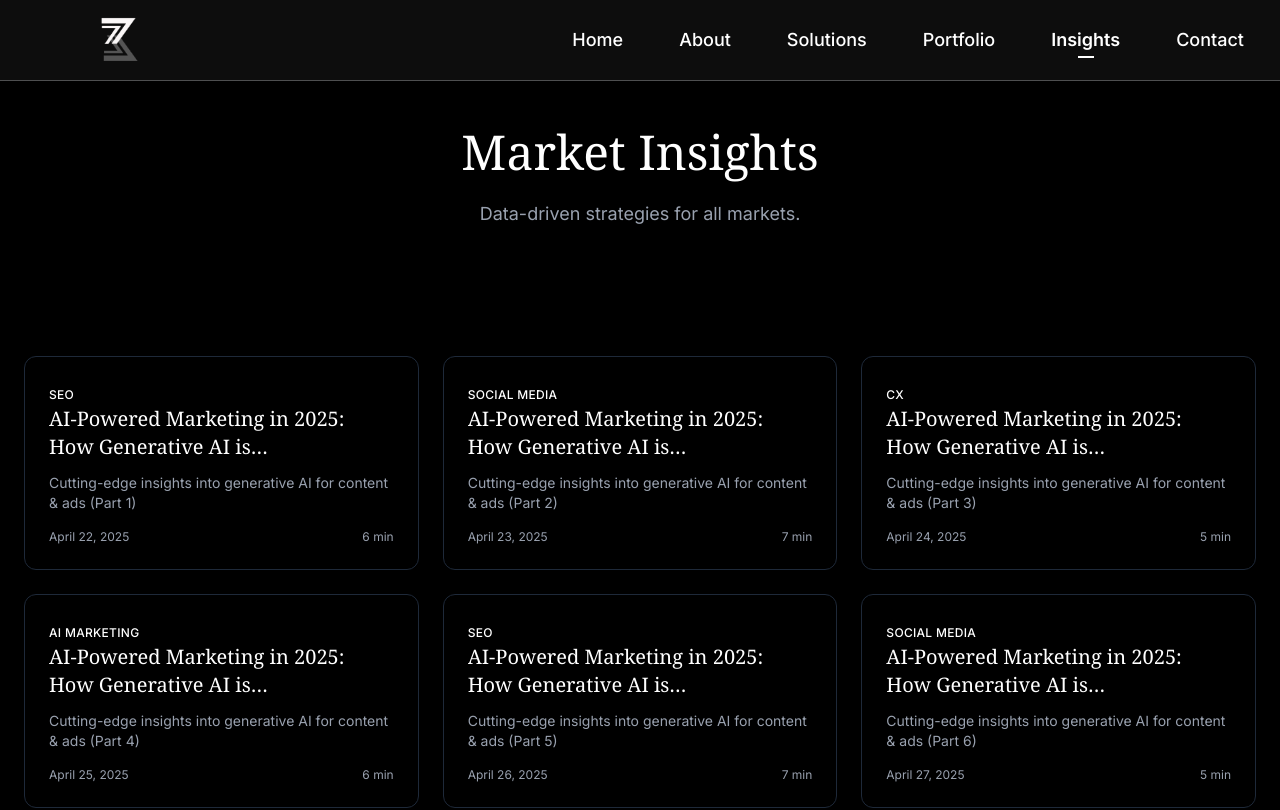
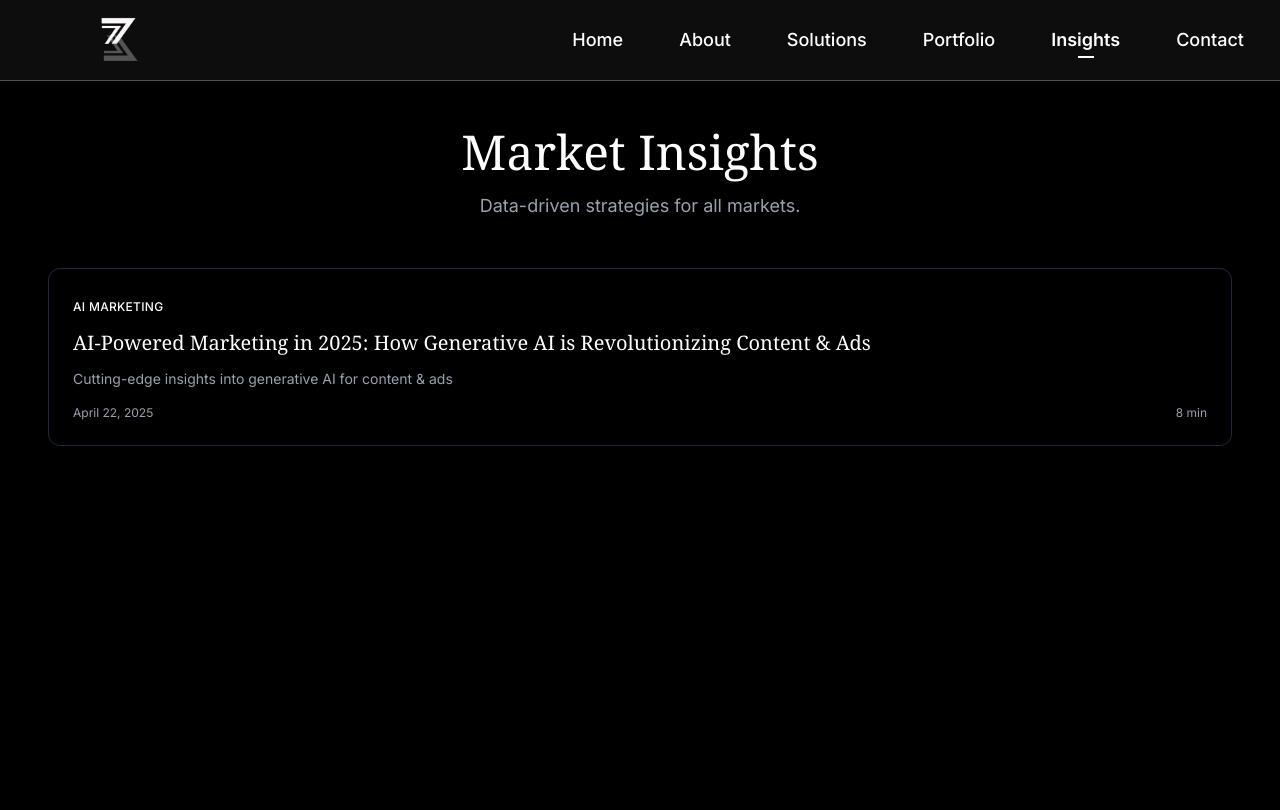
Before and after one commit to avomaster/kmafinal, a Next.js app: page /blogMain in a window 1280 px wide. Shown: the top 810 px of the page. Built offline with nearby package versions, Linux system fonts and the light colour scheme.

Commit message:
AI Marketing Blog 1

```diff
--- a/app/blogMain/Blog1/page.js
+++ b/app/blogMain/Blog1/page.js
@@ -80,7 +80,7 @@ export default function BlogAI2025() {
               AI‑Powered Marketing in 2025: How Generative AI is Revolutionizing Content & Ads
             </h1>
             <div className="flex items-center text-gray-400 space-x-4 mb-8">
-              <time dateTime="2025-04-21">April 21, 2025</time>
+              <time dateTime="2025-04-21">April 22, 2025</time>
               <span>•</span>
               <span>8 min read</span>
             </div>
--- a/app/blogMain/page.js
+++ b/app/blogMain/page.js
@@ -1,116 +1,81 @@
 "use client";
 
-import { motion } from 'framer-motion';
-import { useState }  from 'react';
-import Link          from 'next/link';
-import Navigation    from '../navigation';
-import Footer        from '../Footer';
+import { motion } from "framer-motion";
+import Link from "next/link";
+import Navigation from "../navigation";
+import Footer from "../Footer";
 
-const generateBlogs = () => {
-  const blogs = [];
-  for (let i = 1; i <= 30; i++) {
-    blogs.push({
-      id: i,
-      title: `AI-Powered Marketing in 2025: How Generative AI is Revolutionizing Content & Ads`,
-      slug: `blog${i}`,
-      path: `/blogMain/Blog1`,
-      description: `Cutting-edge insights into generative AI for content & ads (Part ${i})`,
-      date: new Date(2025, 3, 21 + i).toLocaleDateString('en-US', {
-        month: 'long',
-        day: 'numeric',
-        year: 'numeric'
+const allBlogs = [
+  {
+    id: 1,
+    title:
+      "AI-Powered Marketing in 2025: How Generative AI is Revolutionizing Content & Ads",
+    path: "/blogMain/Blog1",
+    description: "Cutting-edge insights into generative AI for content & ads",
+    date: new Date(2025, 3, 22).toLocaleDateString("en-US", {
+      month: "long",
+      day: "numeric",
+      year: "numeric",
     }),
-      category: ["AI Marketing", "SEO", "Social Media", "CX"][i % 4],
-      readTime: `${5 + (i % 3)} min`
-    });
-  }
-  return blogs;
-};
-
-const allBlogs      = generateBlogs();
-const POSTS_PER_PAGE = 6;
+    category: "AI Marketing",
+    readTime: "8 min",
+  },
+];
 
 export default function BlogMain() {
-  const [visiblePosts, setVisiblePosts] = useState(POSTS_PER_PAGE);
-
-  const loadMore = () => {
-    setVisiblePosts(prev => Math.min(prev + POSTS_PER_PAGE, allBlogs.length));
-  };
-
   return (
     <>
       <Navigation />
-      <main className="min-h-screen bg-black">
+
+      <main className="min-h-screen bg-black pt-32 pb-16 px-6">
         <motion.section
           initial={{ opacity: 0 }}
           animate={{ opacity: 1 }}
           transition={{ duration: 0.8 }}
-          className="pt-32 pb-20 px-6"
+          className="text-center mb-12"
         >
-          <div className="max-w-7xl mx-auto text-center">
-            <h1 className="text-4xl md:text-5xl font-serif text-white mb-6">
+          <h1 className="text-4xl md:text-5xl font-serif text-white mb-4">
             Market Insights
           </h1>
-            <p className="text-gray-400 text-lg mb-12 max-w-3xl mx-auto">
+          <p className="text-gray-400 text-lg max-w-3xl mx-auto">
             Data-driven strategies for all markets.
           </p>
-          </div>
         </motion.section>
 
-        <motion.div
+        <div className="max-w-7xl mx-auto px-6">
+          <motion.article
+            key={allBlogs[0].id}
             initial={{ y: 20, opacity: 0 }}
             animate={{ y: 0, opacity: 1 }}
             transition={{ duration: 0.8 }}
-          className="max-w-7xl mx-auto px-6 pb-16"
-        >
-          <div className="grid grid-cols-1 md:grid-cols-2 lg:grid-cols-3 gap-6">
-            {allBlogs.slice(0, visiblePosts).map((post, index) => (
-              <motion.article
-                key={post.id}
-                initial={{ opacity: 0 }}
-                animate={{ opacity: 1 }}
-                transition={{ duration: 0.3, delay: index * 0.05 }}
             className="group relative bg-black rounded-xl p-6 border border-gray-800 hover:border-white transition-all duration-300"
           >
             <span className="text-white text-xs font-medium tracking-wide">
-                  {post.category.toUpperCase()}
+              {allBlogs[0].category.toUpperCase()}
             </span>
-                <h2 className="text-xl font-serif text-white mb-3 line-clamp-2">
+
+            <h2 className="text-xl font-serif text-white my-3 line-clamp-2">
               <Link
-                    href={post.path}
-                    className="block hover:text-white transition-colors"
+                href={allBlogs[0].path}
+                className="hover:text-white transition-colors"
               >
-                    {post.title}
+                {allBlogs[0].title}
               </Link>
             </h2>
+
             <p className="text-gray-400 text-sm mb-4 line-clamp-3">
-                  {post.description}
+              {allBlogs[0].description}
             </p>
+
             <div className="flex justify-between items-center text-gray-400 text-xs">
-                  <time>{post.date}</time>
-                  <span>{post.readTime}</span>
+              <time>{allBlogs[0].date}</time>
+              <span>{allBlogs[0].readTime}</span>
             </div>
           </motion.article>
-            ))}
         </div>
+      </main>
 
-          {visiblePosts < allBlogs.length && (
-            <motion.div
-              initial={{ opacity: 0 }}
-              animate={{ opacity: 1 }}
-              className="mt-12 text-center"
-            >
-              <button
-                onClick={loadMore}
-                className="px-8 py-3 bg-white text-black font-medium rounded-full hover:bg-gray-200 transition-colors duration-300"
-              >
-                Load More Insights
-              </button>
-            </motion.div>
-          )}
-        </motion.div>
       <Footer />
-      </main>
     </>
   );
 }
```
Lines whose indentation alone changed are shown as unchanged.
